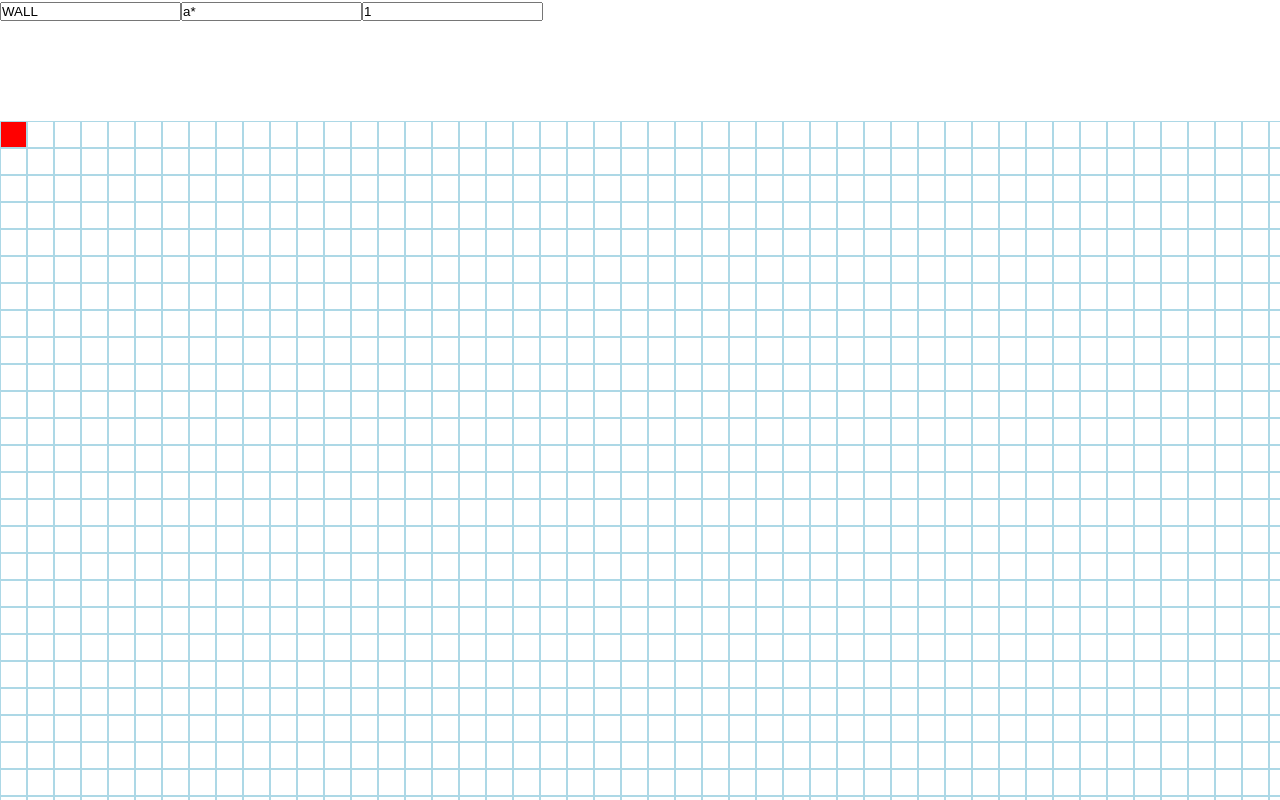
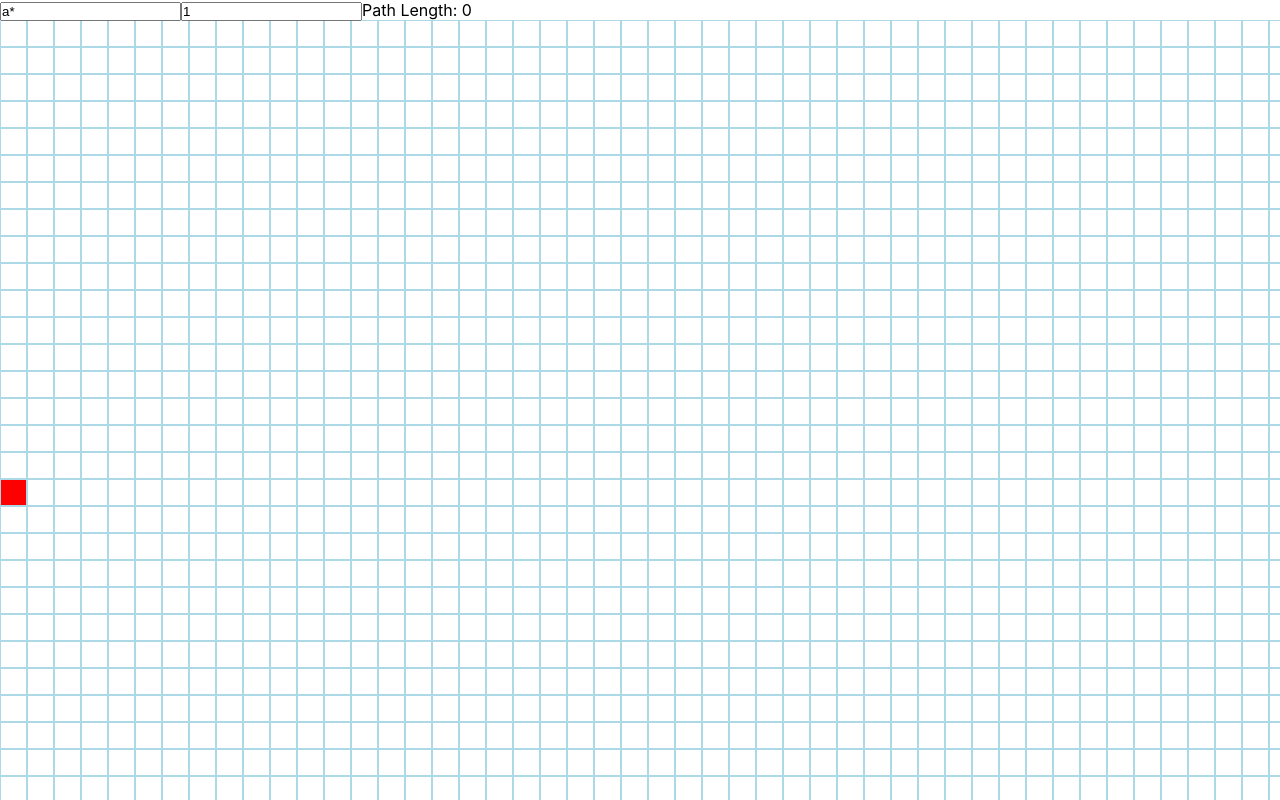
Before and after one commit to JansenSamosa/Pathfinding-Visualizer, a React (Create React App) app: page / in a window 1280 px wide. Shown: the top 800 px of the page. Built offline with nearby package versions, Linux system fonts and the light colour scheme.

Commit message:
Overhauled drawing, movable start and finish, increased grid size

```diff
--- a/src/App.js
+++ b/src/App.js
@@ -11,7 +11,7 @@ export class App extends Component {
     constructor(props) {
         super(props)
 
-        const rows = 30
+        const rows = 35
         const columns = 70
 
         let grid = []
@@ -33,13 +33,17 @@ export class App extends Component {
                 rows,
                 columns,
                 mousehold: false,
-                drawType: 'WALL',
                 algorithm: 'a*',
                 overdrive: 1,
             },
             grid,
+            startCell: `CELL${Math.floor(rows/2)}-0`,
+            finishCell: `CELL${Math.floor(rows/2)}-${columns-1}`,
             startAlgorithm: false,
         }
+        window.updateApp = this.forceUpdate.bind(this)
+        window.drawType = 'NORMAL'
+        window.pathLength = 0
     }
     componentDidMount() {
         document.addEventListener('keydown', this.handKeyEvents.bind(this))
@@ -49,9 +53,7 @@ export class App extends Component {
     handKeyEvents = e => {
         if(e.key === 'n') this.perlinNoiseMap()
         if(e.key === 'p') {
-            this.setState({...this.state, startAlgorithm: false}, () => {
-                this.setState({...this.state, startAlgorithm: true})
-            })
+            this.resetAlgorithm()
         }
     }
     handleMouseEvents = e => {
@@ -63,28 +65,48 @@ export class App extends Component {
         else if(this.state.config !== nextState.config) return true
         else return true
     }
-    componentDidUpdate() {
-        console.log(this.state)
-    }
     perlinNoiseMap = () => {
+        this.stopAlgorithm()
         const perlin = new tumult.PerlinN()
         for(let r = 0; r < this.state.config.rows; r++) {
             for(let c = 0; c < this.state.config.columns; c++) {
                 if(this.state.grid[r][c].type !== 'START' && this.state.grid[r][c].type !== 'FINISH') {
                     const val = Math.abs(perlin.gen(c/3, r/3))
-                    if(this.state.grid[r][c].type === 'WALL') window.cellRefs[r][c].changeType('NORMAL', false)
+                    if(this.state.grid[r][c].type === 'WALL') window.cellRefs[r][c].changeType('NORMAL')
                     if(val > .25) {
-                        window.cellRefs[r][c].changeType('WALL', false)
+                        window.cellRefs[r][c].changeType('WALL')
                     }
                 }
             }
         }
     }
+    resetAlgorithm = () => {
+        this.setState({...this.state, startAlgorithm: false}, () => {
+            this.setState({...this.state, startAlgorithm: true})
+        })
+    }
+    stopAlgorithm = () => {
+        this.setState({...this.state, startAlgorithm: false})
+    }
     updateCell = (r, c, newCell) => {
         let newGrid = Object.assign([], this.state.grid)
+        let startCell = this.state.startCell
+        let finishCell = this.state.finishCell
+
         newGrid[r][c] = []
         newGrid[r][c] = newCell
-        this.setState({...this.state, grid: newGrid})
+
+        if(newCell.type === 'START' && newCell.id !== startCell) {
+            const indices = startCell.replace('CELL', '').replace('-', ' ').split(' ')
+            window.cellRefs[indices[0]][indices[1]].changeType('NORMAL')
+            startCell = newCell.id
+        }
+        if(newCell.type === 'FINISH' && newCell.id !== finishCell) {
+            const indices = finishCell.replace('CELL', '').replace('-', ' ').split(' ')
+            window.cellRefs[indices[0]][indices[1]].changeType('NORMAL')
+            finishCell = newCell.id
+        }
+        this.setState({...this.state, grid: newGrid, startCell, finishCell})
     }
     renderGrid = () => {
         return this.state.grid.map((row, index1) => {
@@ -98,7 +120,11 @@ export class App extends Component {
                                 key={cell.id}
                                 cell={cell}
                                 updateCell={this.updateCell}
-                                config={this.state.config}/>
+                                changeDrawWallType={this.changeDrawWallType}
+                                config={this.state.config}
+                                startCell={this.state.startCell}
+                                finishCell={this.state.finishCell}
+                                />
                         )
                     })}
                 </div>
@@ -108,9 +134,11 @@ export class App extends Component {
     render() {
         return (
             <div className='app'>
-                <input type='text' value={this.state.config.drawType} onChange={e => this.setState({...this.state, config: {...this.state.config, drawType: e.target.value}})}/>
-                <input type='text' value={this.state.config.algorithm} onChange={e => this.setState({...this.state, config: {...this.state.config, algorithm: e.target.value}})}/>
-                <input type='number' value={this.state.config.overdrive} onChange={e => this.setState({...this.state, config: {...this.state.config, overdrive: e.target.value}})}/>
+                <div style={{position:'fixed', zIndex: 5}}>
+                    <input type='text' value={this.state.config.algorithm} onChange={e => this.setState({...this.state, config: {...this.state.config, algorithm: e.target.value}})}/>
+                    <input type='number' value={this.state.config.overdrive} onChange={e => this.setState({...this.state, config: {...this.state.config, overdrive: e.target.value}})}/>
+                    <p style={{float:'right'}}>Path Length: {` ${window.pathLength}`}</p>
+                </div>
                 <div className='grid' style={{width: `${this.state.config.columns * 25 + (this.state.config.columns * 2 * 1)}px`}}>
                     {this.renderGrid()}
                 </div>
--- a/src/components/Cell.js
+++ b/src/components/Cell.js
@@ -13,44 +13,50 @@ export class Cell extends Component {
         const cell = this.state.cell
         //if(this.state.cell.id === `CELL${Math.floor(rows/2)}-0`) this.setState({...this.state, cell: {...cell, type: 'START'}})
         //if(this.state.cell.id === `CELL${Math.floor(rows/2)}-${columns-1}`) this.setState({...this.state, cell: {...cell, type: 'FINISH'}})
-        if(this.state.cell.id === `CELL${0}-0`) this.setState({...this.state, cell: {...cell, type: 'START'}})
-        if(this.state.cell.id === `CELL${rows-1}-${columns-1}`) this.setState({...this.state, cell: {...cell, type: 'FINISH'}})
+        if(this.state.cell.id === this.props.startCell) this.setState({...this.state, cell: {...cell, type: 'START'}})
+        if(this.state.cell.id === this.props.finishCell) this.setState({...this.state, cell: {...cell, type: 'FINISH'}})
     }
     shouldComponentUpdate(nextProps, nextState) {
         if(this.state !== nextState) return true
-        if(this.props.config.drawType !== nextProps.config.drawType) return true
         else return false
     }
     componentDidUpdate() {
         const cell = this.state.cell
-        //console.log(cell.id)
         this.props.updateCell(cell.row, cell.column, cell)
     }
-    changeType = (type, downReq) => {
-        if(downReq){
-            if(this.props.config.mousehold) {
-                //console.log(this.props.config.drawType)
-                const cell = this.state.cell
-                this.setState({...this.state, cell: {...cell, type}})
-            }
-        } else {
-            //console.log(this.props.config.drawType)
-                const cell = this.state.cell
-                this.setState({...this.state, cell: {...cell, type}})
+    changeType = (type) => {
+        const cell = this.state.cell
+        this.setState({...this.state, cell: {...cell, type}})
+    }
+    draw = () => {
+        if(this.props.config.mousehold && this.state.cell.type !== 'START' && this.state.cell.type !== 'FINISH') {
+            const cell = this.state.cell
+            this.setState({...this.state, cell: {...cell, type: window.drawType}})
         }
     }
-    mouseDown = (e, type) => {
+    mouseDown = (e) => {
         e.preventDefault()
-        const cell = this.state.cell
-        this.setState({...this.state, cell: {...cell, type}})
+        const cellType = this.state.cell.type
+        if(cellType === 'WALL') {
+            window.drawType='NORMAL'
+            this.changeType('NORMAL')
+        }else if(cellType === 'START') {
+            window.drawType='START'
+        }else if(cellType === 'FINISH') {
+            window.drawType='FINISH'
+        }else {
+            window.drawType='WALL'
+            this.changeType('WALL')
+        }
+        this.draw()
     }
     render() {
         return (
             <div
                 className={`grid-cell ${this.state.cell.type}`}
-                onMouseOver={this.changeType.bind(this, this.props.config.drawType, true)}
-                onMouseLeave={this.changeType.bind(this, this.props.config.drawType, true)}
-                onMouseDown={e => this.mouseDown(e, this.props.config.drawType)}
+                onMouseOver={this.draw}
+                onMouseLeave={this.draw}
+                onMouseDown={e => this.mouseDown(e)}
             >
                 <div className='grid-cell-background'></div>
             </div>
--- a/src/grid.css
+++ b/src/grid.css
@@ -1,7 +1,7 @@
 .grid {
     margin: auto;
     position: relative;
-    top: 100px;
+    top: 20px;
 }
 .grid-cell {
     width:25px;
@@ -32,10 +32,12 @@
 }
 .START .grid-cell-background{
     background-color: red;
+    cursor: move;
     z-index: 2;
 }
 .FINISH .grid-cell-background{
     background-color: green;
+    cursor: move;
     z-index: 2;
 }
 .PATH .grid-cell-background{
```
Also changed, not shown: src/components/algorithms/Astar.js (+13 -7 lines), 1 other file (tests, documents, lock files or other folders).
